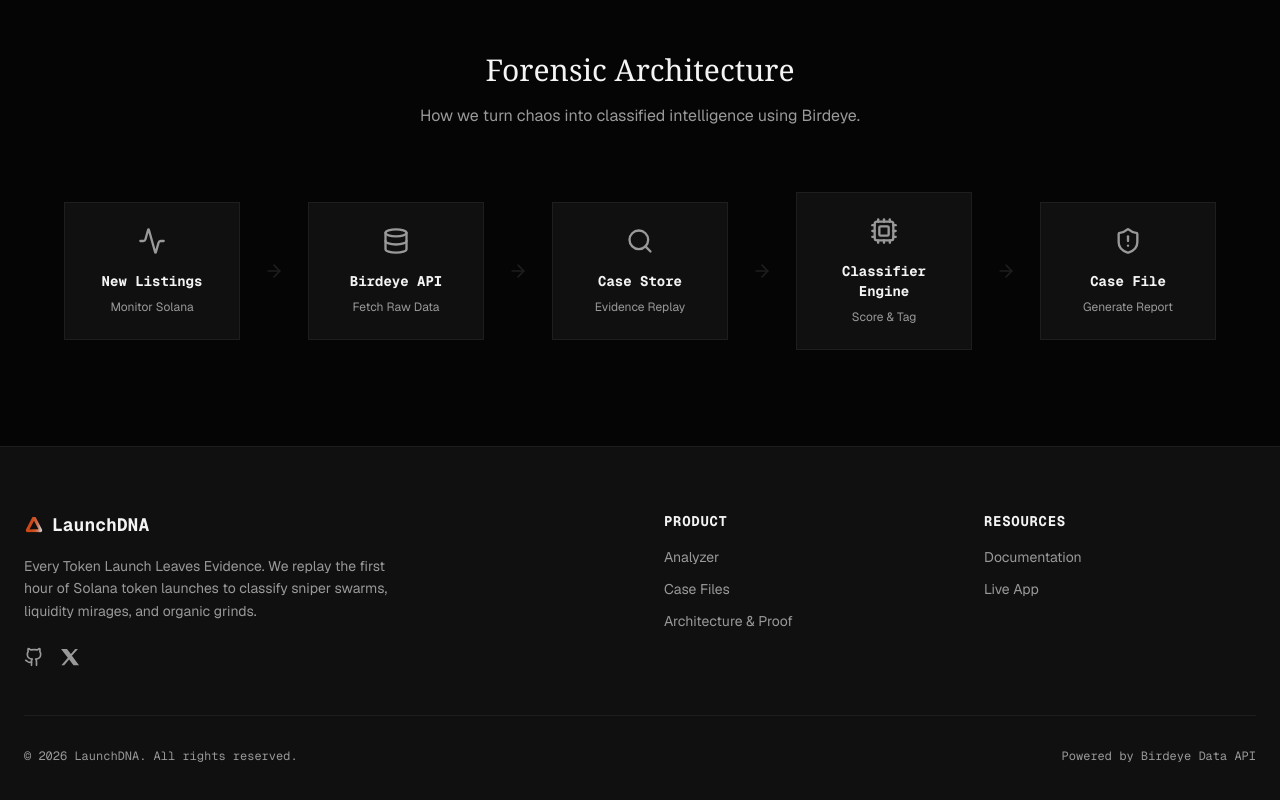
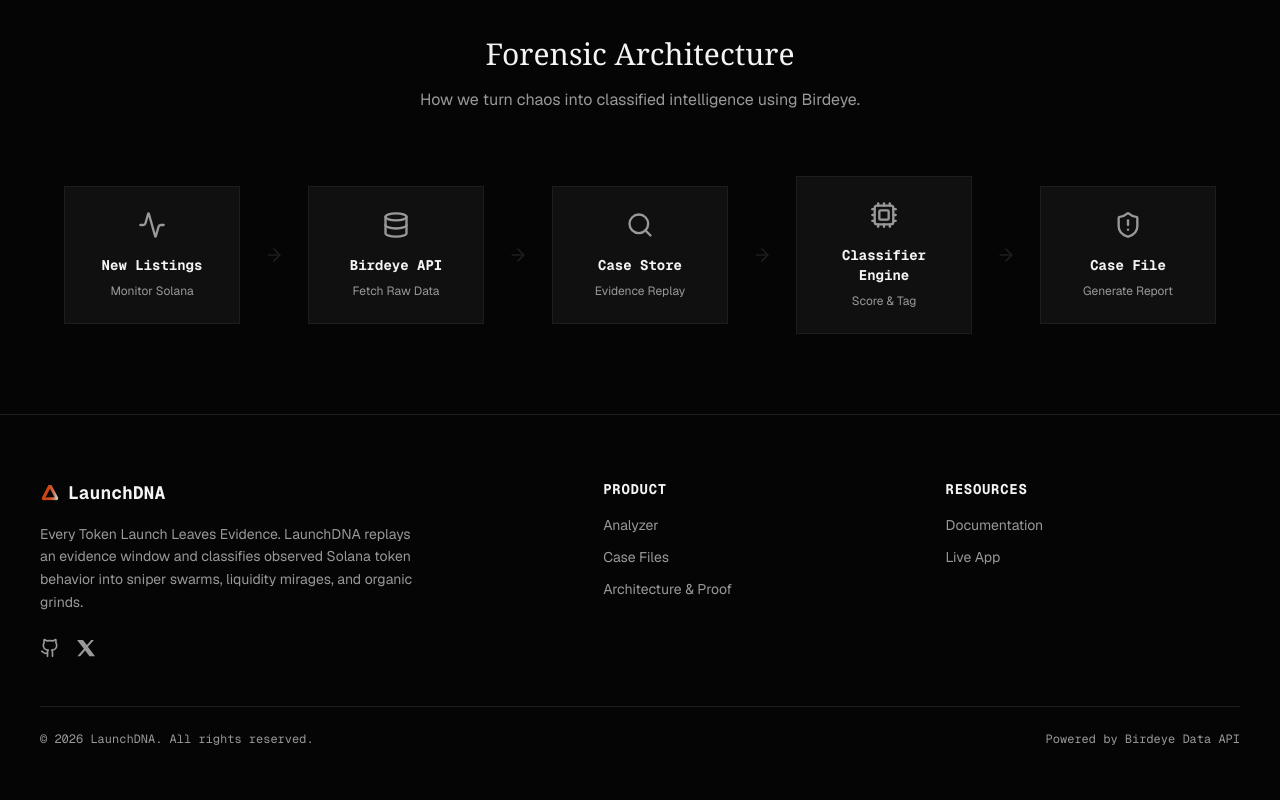
Before and after one commit to justhenix/launchdna, a Next.js app: page / in a window 1280 px wide. Shown: the part 2738-3538 px from the top of the page. Built offline with nearby package versions, Linux system fonts and the light colour scheme.

Commit message:
feat: update README for clarity, enhance footer content, and adjust section spacing in the UI

```diff
--- a/app/page.tsx
+++ b/app/page.tsx
@@ -263,7 +263,7 @@
       </section>
 
       {/* Architecture Section */}
-      <section className="py-20 md:py-24 bg-ldna-bg">
+      <section className="py-16 md:py-20 bg-ldna-bg">
         <div className="container mx-auto px-6 md:px-10">
           <div className="text-center mb-16">
             <h2 className="text-3xl font-serif mb-4">Forensic Architecture</h2>
--- a/components/Footer.tsx
+++ b/components/Footer.tsx
@@ -3,10 +3,10 @@
 
 export function Footer() {
   return (
-    <footer className="border-t border-ldna-grid bg-ldna-panel mt-auto">
-      <div className="container mx-auto px-6 py-12 md:py-16">
-        <div className="grid grid-cols-1 md:grid-cols-4 gap-8 md:gap-12">
-          <div className="col-span-1 md:col-span-2">
+    <footer className="border-t border-ldna-grid bg-ldna-bg">
+      <div className="container mx-auto max-w-7xl px-6 md:px-10 py-12 md:py-16">
+        <div className="grid gap-12 md:grid-cols-[1.4fr_0.8fr_0.8fr]">
+          <div>
             <div className="flex items-center gap-2 mb-4">
               <Image
                 src="/launchdna.svg"
@@ -18,13 +18,13 @@
               <span className="font-mono font-bold text-lg">LaunchDNA</span>
             </div>
             <p className="text-ldna-muted text-sm max-w-sm mb-6 leading-relaxed">
-              Every Token Launch Leaves Evidence. We replay the first hour of Solana token launches to classify sniper swarms, liquidity mirages, and organic grinds.
+              Every Token Launch Leaves Evidence. LaunchDNA replays an evidence window and classifies observed Solana token behavior into sniper swarms, liquidity mirages, and organic grinds.
             </p>
             <div className="flex items-center gap-4 text-ldna-muted">
-              <a href="https://github.com/justhenix/launchdna" target="_blank" rel="noreferrer" className="hover:text-ldna-text transition-colors">
+              <a href="https://github.com/justhenix/launchdna" target="_blank" rel="noreferrer" className="hover:text-ldna-accent hover:text-white transition-colors">
                 <svg xmlns="http://www.w3.org/2000/svg" width="20" height="20" viewBox="0 0 24 24" fill="none" stroke="currentColor" strokeWidth="2" strokeLinecap="round" strokeLinejoin="round" className="w-5 h-5"><path d="M15 22v-4a4.8 4.8 0 0 0-1-3.5c3 0 6-2 6-5.5.08-1.25-.27-2.48-1-3.5.28-1.15.28-2.35 0-3.5 0 0-1 0-3 1.5-2.64-.5-5.36-.5-8 0C6 2 5 2 5 2c-.3 1.15-.3 2.35 0 3.5A5.403 5.403 0 0 0 4 9c0 3.5 3 5.5 6 5.5-.39.49-.68 1.05-.85 1.65-.17.6-.22 1.23-.15 1.85v4"/><path d="M9 18c-4.51 2-5-2-7-2"/></svg>
               </a>
-              <a href="https://x.com/birdeye_data" target="_blank" rel="noreferrer" className="hover:text-ldna-text transition-colors">
+              <a href="https://x.com/birdeye_data" target="_blank" rel="noreferrer" className="hover:text-ldna-accent hover:text-white transition-colors">
                 <svg xmlns="http://www.w3.org/2000/svg" width="20" height="20" viewBox="0 0 24 24" fill="currentColor" className="w-5 h-5"><path d="M18.244 2.25h3.308l-7.227 8.26 8.502 11.24H16.17l-5.214-6.817L4.99 21.75H1.68l7.73-8.835L1.254 2.25H8.36l4.73 6.258L18.244 2.25z"/></svg>
               </a>
             </div>
@@ -37,7 +37,7 @@
                 <Link href="/analyze" className="hover:text-ldna-accent transition-colors">Analyzer</Link>
               </li>
               <li>
-                <Link href="/case/mock-token" className="hover:text-ldna-accent transition-colors">Case Files</Link>
+                <Link href="/#featured-cases" className="hover:text-ldna-accent transition-colors">Case Files</Link>
               </li>
               <li>
                 <Link href="/proof" className="hover:text-ldna-accent transition-colors">Architecture & Proof</Link>
@@ -49,18 +49,18 @@
             <h4 className="font-mono text-sm font-bold mb-4 uppercase tracking-wider text-ldna-text">Resources</h4>
             <ul className="space-y-3 text-sm text-ldna-muted">
               <li>
-                <a href="#" className="hover:text-ldna-accent transition-colors">Documentation</a>
+                <a href="https://github.com/justhenix/launchdna" target="_blank" rel="noreferrer" className="hover:text-ldna-accent transition-colors">Documentation</a>
               </li>
               <li>
-                <a href="#" className="hover:text-ldna-accent transition-colors">Live App</a>
+                <Link href="/" className="hover:text-ldna-accent transition-colors">Live App</Link>
               </li>
             </ul>
           </div>
         </div>
 
-        <div className="border-t border-ldna-grid mt-12 pt-8 flex flex-col md:flex-row items-center justify-between text-xs text-ldna-muted font-mono">
+        <div className="mt-12 border-t border-ldna-grid pt-6 flex flex-col md:flex-row justify-between gap-4 text-xs font-mono text-ldna-muted">
           <p>© {new Date().getFullYear()} LaunchDNA. All rights reserved.</p>
-          <div className="flex items-center gap-4 mt-4 md:mt-0">
+          <div>
             <span>Powered by Birdeye Data API</span>
           </div>
         </div>
```
Also changed, not shown: 1 other file (tests, documents, lock files or other folders).
